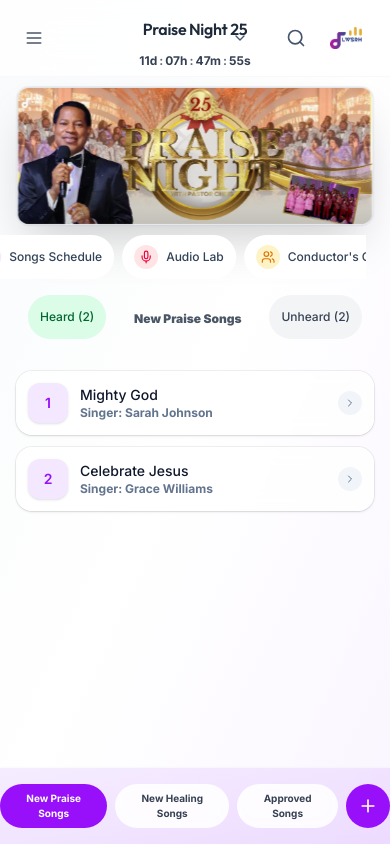
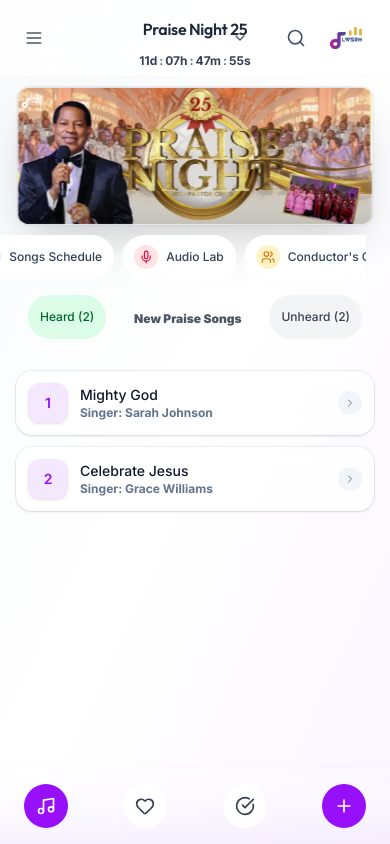
Before and after one commit to EricStephen12/loveworld-singers-rehearsal-hub-, a Next.js app: page /pages/praise-night in a window 390 px wide. Built offline with nearby package versions, Linux system fonts and the light colour scheme.

Commit message:
Enhance PraiseNightPage category display: add new icons for song categories, implement hover tooltips for better user interaction, and improve bottom bar layout for a more responsive design.

```diff
--- a/src/app/pages/praise-night/page.tsx
+++ b/src/app/pages/praise-night/page.tsx
@@ -7,7 +7,7 @@ import { Badge } from "@/components/ui/badge";
 import { Tabs, TabsList, TabsTrigger, TabsContent } from "@/components/ui/tabs";
 import Image from "next/image";
 
-import { ChevronRight, ChevronLeft, Search, Clock, Music, User, BookOpen, Timer, Mic, Edit, ChevronDown, ChevronUp, Play, Pause, Menu, X, Bell, Users, Calendar, BarChart3, HelpCircle, Home, Plus, Filter, MoreHorizontal, Maximize2, Minimize2 } from "lucide-react";
+import { ChevronRight, ChevronLeft, Search, Clock, Music, User, BookOpen, Timer, Mic, Edit, ChevronDown, ChevronUp, Play, Pause, Menu, X, Bell, Users, Calendar, BarChart3, HelpCircle, Home, Plus, Filter, MoreHorizontal, Maximize2, Minimize2, Heart, Sparkles, CheckCircle, Globe } from "lucide-react";
 import Link from "next/link";
 import { getCurrentPraiseNight, getAllPraiseNights, setCurrentPraiseNight, getCurrentSongs, PraiseNightSong, PraiseNight } from "@/data/praise-night-songs";
 import { offlineManager } from "@/utils/offlineManager";
@@ -170,6 +170,17 @@ export default function PraiseNightPage() {
   const mainCategories = songCategories.slice(0, 3);
   // Categories to keep in FAB (remaining ones)
   const otherCategories = songCategories.slice(3);
+
+  // Icon mapping for categories
+  const categoryIcons = {
+    "New Praise Songs": Music,
+    "New Healing Songs": Heart,
+    "Approved Songs": CheckCircle,
+    "Previously Ministered Songs": BookOpen,
+    "Previously Ministered Healing Songs": Sparkles,
+    "LoveWorld Orchestra": Users,
+    "Praise in Languages": Globe
+  };
 
   // Get centralized song data from the current praise night (client-side only)
   const [centralizedSongs, setCentralizedSongs] = useState<PraiseNightSong[]>([]);
@@ -400,6 +411,7 @@ export default function PraiseNightPage() {
   const [isPlaying, setIsPlaying] = useState(false);
   const [selectedSongIndex, setSelectedSongIndex] = useState<number | null>(null);
   const [isLyricsFullscreen, setIsLyricsFullscreen] = useState(false);
+  const [hoveredCategory, setHoveredCategory] = useState<string | null>(null);
 
   // Filter songs based on selected category and status
   const filteredSongs = finalSongData.filter(song =>
@@ -1211,36 +1223,48 @@ function TopCarousel() {
       <SharedDrawer open={isMenuOpen} onClose={toggleMenu} title="Menu" items={menuItems} />
 
       {/* Bottom Bar with Categories and FAB - Same Row */}
-      <div className="fixed bottom-0 left-0 right-0 z-30 bg-gradient-to-br from-purple-100/80 to-purple-200/80 backdrop-blur-md shadow-sm">
-        <div className="mx-auto max-w-2xl w-full flex items-center justify-center py-4">
-          {/* Category buttons - smaller size */}
-          <div className="flex items-center gap-2">
-            {mainCategories.map((category) => (
-              <button
-                key={category}
-                onClick={() => handleCategorySelect(category)}
-                className={`px-3 py-1.5 rounded-full text-[10px] font-bold transition-all duration-200 ${
-                  activeCategory === category
-                    ? 'bg-purple-600 text-white shadow-md shadow-purple-200/50'
-                    : 'bg-white/90 backdrop-blur-sm text-gray-700 hover:bg-white border border-gray-200'
-                }`}
-              >
-                {category}
-              </button>
-            ))}
-          </div>
-
-          {/* FAB for Other Categories - Same spacing */}
-          <button
-            onClick={() => setIsCategoryDrawerOpen(true)}
-            className="ml-2 w-10 h-10 bg-purple-600 hover:bg-purple-700 text-white rounded-full shadow-lg hover:shadow-xl transition-all duration-300 flex items-center justify-center active:scale-95"
-            style={{
-              boxShadow: '0 8px 20px -4px rgba(147, 51, 234, 0.3), 0 6px 8px -4px rgba(147, 51, 234, 0.1)'
-            }}
-            aria-label="Open other categories"
-          >
-            <Plus className="w-5 h-5" />
-          </button>
+      <div className="fixed bottom-0 left-0 right-0 z-30 bg-gradient-to-t from-purple-100/60 via-purple-50/40 to-white/20 backdrop-blur-md shadow-sm">
+        <div className="w-full flex items-center justify-between px-6 py-4">
+          {/* All buttons spread evenly across screen */}
+          {[...mainCategories, "Other Categories"].map((category, index) => {
+            const isOtherCategories = category === "Other Categories";
+            const IconComponent = isOtherCategories ? Plus : categoryIcons[category as keyof typeof categoryIcons];
+
+            return (
+              <div key={category} className="relative">
+                <button
+                  onClick={() => isOtherCategories ? setIsCategoryDrawerOpen(true) : handleCategorySelect(category)}
+                  onMouseEnter={() => setHoveredCategory(category)}
+                  onMouseLeave={() => setHoveredCategory(null)}
+                  className={`w-10 h-10 rounded-full transition-all duration-200 flex items-center justify-center ${
+                    isOtherCategories
+                      ? 'bg-purple-600 hover:bg-purple-700 text-white shadow-lg hover:shadow-xl active:scale-95'
+                      : activeCategory === category
+                        ? 'bg-purple-600 text-white shadow-md shadow-purple-200/50'
+                        : 'bg-white/90 backdrop-blur-sm text-gray-700 hover:bg-white border border-gray-200'
+                  }`}
+                >
+                  <IconComponent className="w-5 h-5" />
+                </button>
+
+                {/* iOS-style Tooltip */}
+                {hoveredCategory === category && (
+                  <div className="fixed bottom-20 z-[60] pointer-events-none" style={{
+                    left: '50%',
+                    transform: 'translateX(-50%)'
+                  }}>
+                    <div className="bg-black/90 backdrop-blur-sm text-white text-sm font-medium px-4 py-2.5 rounded-xl whitespace-nowrap shadow-2xl border border-white/20 max-w-[280px]">
+                      {category}
+                      {/* iOS-style arrow */}
+                      <div className="absolute top-full left-1/2 transform -translate-x-1/2">
+                        <div className="w-0 h-0 border-l-[8px] border-r-[8px] border-t-[8px] border-transparent border-t-black/90"></div>
+                      </div>
+                    </div>
+                  </div>
+                )}
+              </div>
+            );
+          })}
         </div>
       </div>
 
```
